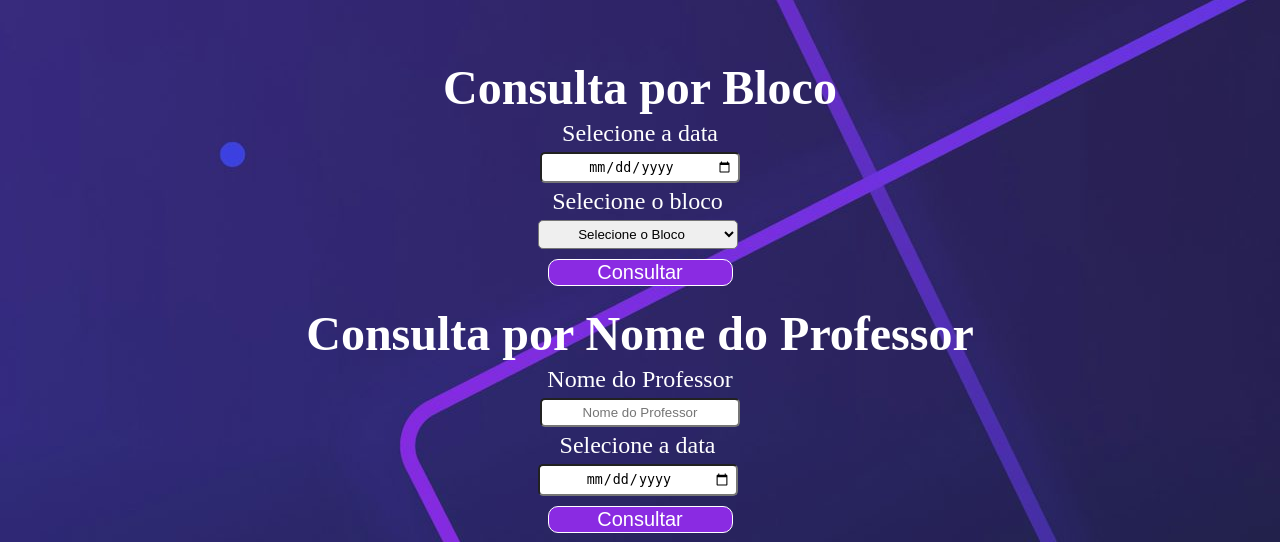
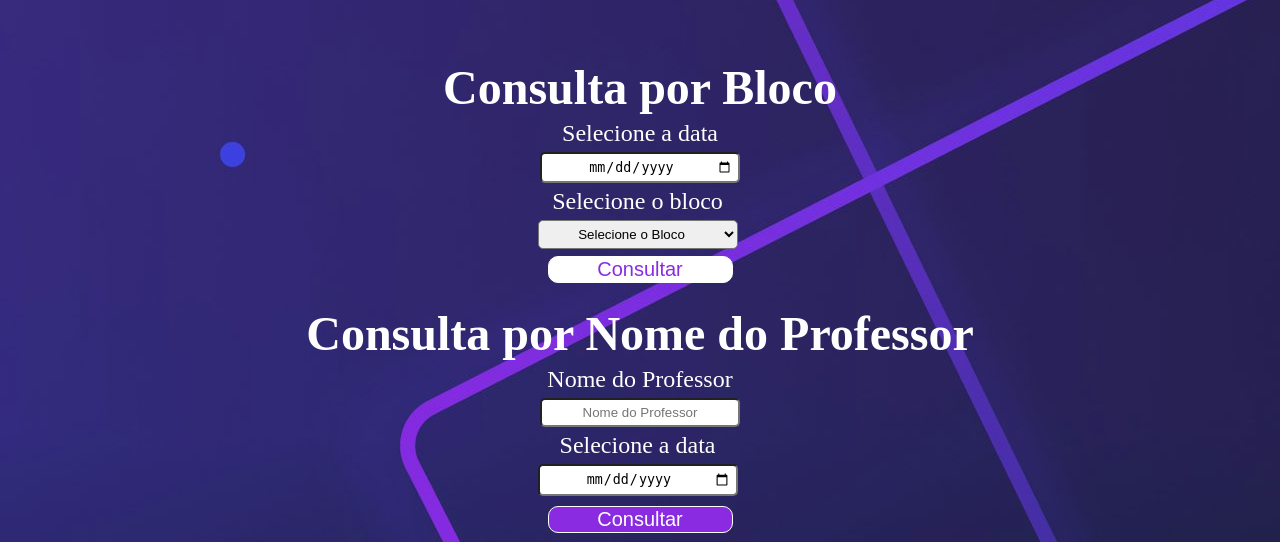
Before and after one commit to Endrio-Korb/uniasselvi-reserva, a Django app: page /consulta/ in a window 1280 px wide, with the pointer over the restyled element. Shown: the part 66-608 px from the top of the page. Run offline with Django 4.2, Linux system fonts and the light colour scheme; data that the repository does not hold is empty; some libraries are stand-ins or nearby versions.

Commit message:
Adicioando animação hover nos botões

```diff
--- a/static/css/style.css
+++ b/static/css/style.css
@@ -314,6 +314,13 @@ button {
     min-width: 185px;
 }
 
+button:hover {
+    transform: translateY(-3px);
+    transition: all 0.5s ease;
+    color: blueviolet;
+    background-color: white;
+}
+
 
 button a {
     text-decoration: none;
```
